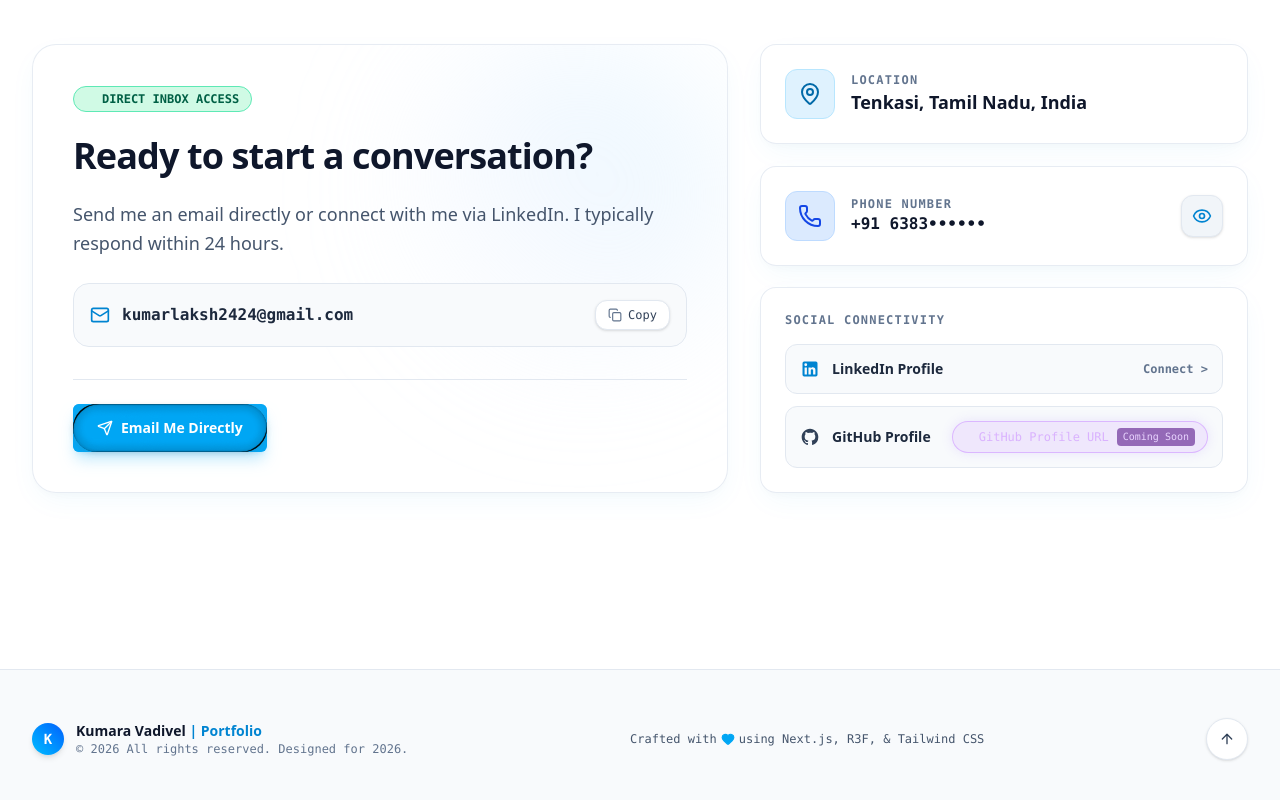
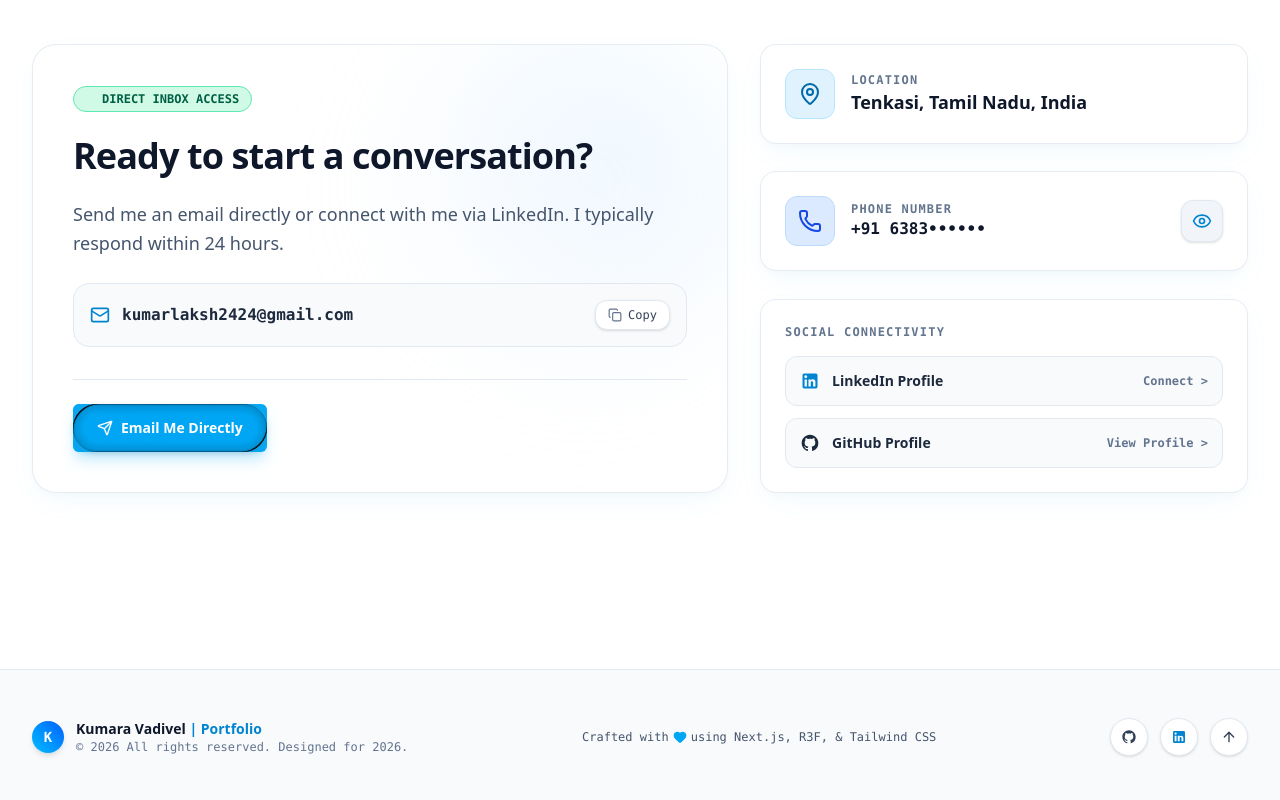
Before and after one commit to kumaravadivel2410-glitch/portfolic, a Next.js app: page / in a window 1280 px wide. Shown: the part 8783-9583 px from the top of the page. Built offline with nearby package versions, Linux system fonts and the light colour scheme.

Commit message:
feat: add GitHub profile URL, update button component variants, and fix CSS compatibility properties

```diff
--- a/src/app/globals.css
+++ b/src/app/globals.css
@@ -55,12 +55,14 @@
 .text-gradient {
   background: linear-gradient(135deg, #0EA5E9 0%, #2563EB 60%, #1D4ED8 100%);
   -webkit-background-clip: text;
+  background-clip: text;
   -webkit-text-fill-color: transparent;
 }
 
 .text-gradient-sky {
   background: linear-gradient(135deg, #38BDF8 0%, #0EA5E9 50%, #3B82F6 100%);
   -webkit-background-clip: text;
+  background-clip: text;
   -webkit-text-fill-color: transparent;
 }
 
@@ -80,6 +82,7 @@
   background: linear-gradient(90deg, #38BDF8, #0EA5E9, #3B82F6, #38BDF8);
   background-size: 200% 100%;
   -webkit-mask: linear-gradient(#fff 0 0) content-box, linear-gradient(#fff 0 0);
+  mask: linear-gradient(#fff 0 0) content-box, linear-gradient(#fff 0 0);
   -webkit-mask-composite: xor;
   mask-composite: exclude;
   animation: borderRotate 4s linear infinite;
--- a/src/components/sections/Footer.tsx
+++ b/src/components/sections/Footer.tsx
@@ -1,6 +1,8 @@
 "use client";
 
 import { Heart, ArrowUp } from "lucide-react";
+import { GithubIcon, LinkedinIcon } from "@/components/ui/SocialIcons";
+import { portfolioContent } from "@/data/content";
 
 export default function Footer() {
   const scrollToTop = () => {
@@ -33,14 +35,39 @@ export default function Footer() {
           <span>using Next.js, R3F, &amp; Tailwind CSS</span>
         </div>
 
-        {/* Back to Top Button */}
+        {/* Social Links & Back to Top */}
+        <div className="flex items-center space-x-3">
+          {portfolioContent.personal.gitHub && (
+            <a
+              href={portfolioContent.personal.gitHub}
+              target="_blank"
+              rel="noopener noreferrer"
+              className="p-2.5 rounded-full bg-white hover:bg-slate-100 border border-slate-200 text-slate-700 hover:text-slate-900 transition-all focus:outline-none focus:ring-2 focus:ring-sky-400 shadow-sm"
+              aria-label="GitHub Profile"
+            >
+              <GithubIcon className="w-4 h-4" />
+            </a>
+          )}
+          {portfolioContent.personal.linkedIn && (
+            <a
+              href={portfolioContent.personal.linkedIn}
+              target="_blank"
+              rel="noopener noreferrer"
+              className="p-2.5 rounded-full bg-white hover:bg-slate-100 border border-slate-200 text-sky-600 hover:text-sky-700 transition-all focus:outline-none focus:ring-2 focus:ring-sky-400 shadow-sm"
+              aria-label="LinkedIn Profile"
+            >
+              <LinkedinIcon className="w-4 h-4" />
+            </a>
+          )}
+
           <button
             onClick={scrollToTop}
-          className="p-3 rounded-full bg-white hover:bg-slate-100 border border-slate-200 text-slate-700 hover:text-slate-900 transition-all focus:outline-none focus:ring-2 focus:ring-sky-400 shadow-sm group"
+            className="p-2.5 rounded-full bg-white hover:bg-slate-100 border border-slate-200 text-slate-700 hover:text-slate-900 transition-all focus:outline-none focus:ring-2 focus:ring-sky-400 shadow-sm group"
             aria-label="Back to Top"
           >
             <ArrowUp className="w-4 h-4 group-hover:-translate-y-0.5 transition-transform" />
           </button>
+        </div>
 
       </div>
     </footer>
--- a/src/components/ui/button.tsx
+++ b/src/components/ui/button.tsx
@@ -87,7 +87,6 @@ const liquidbuttonVariants = cva(
   }
 )
 
-
 function LiquidButton({
   className,
   variant,
@@ -176,7 +175,7 @@ function GlassFilter() {
   );
 }
 
-type ColorVariant =
+export type ColorVariant =
   | "default"
   | "primary"
   | "success"
@@ -184,7 +183,7 @@ type ColorVariant =
   | "gold"
   | "bronze";
 
-interface MetalButtonProps
+export interface MetalButtonProps
   extends React.ButtonHTMLAttributes<HTMLButtonElement> {
   variant?: ColorVariant;
 }
@@ -314,9 +313,11 @@ const MetalButton = React.forwardRef<
 >(({ children, className, variant = "default", ...props }, ref) => {
   const [isPressed, setIsPressed] = React.useState(false);
   const [isHovered, setIsHovered] = React.useState(false);
-  const [isTouchDevice] = React.useState(
-    () => typeof window !== "undefined" && ("ontouchstart" in window || navigator.maxTouchPoints > 0)
-  );
+  const [isTouchDevice, setIsTouchDevice] = React.useState(false);
+
+  React.useEffect(() => {
+    setIsTouchDevice("ontouchstart" in window || navigator.maxTouchPoints > 0);
+  }, []);
 
   const buttonText = children || "Button";
   const variants = metalButtonVariants(
--- a/src/data/content.ts
+++ b/src/data/content.ts
@@ -59,7 +59,7 @@ export const portfolioContent = {
     email: "kumarlaksh2424@gmail.com",
     phone: "+91 6383153692",
     linkedIn: "https://www.linkedin.com/in/kumara-vadivel-926a19389",
-    gitHub: "", // Set to e.g. "https://github.com/username"
+    gitHub: "https://github.com/kumaravadivel2410-glitch",
 
     // File Paths for local static assets
     profilePhotoPath: "/images/profile.jpg",
```
Lines whose indentation alone changed are shown as unchanged.
